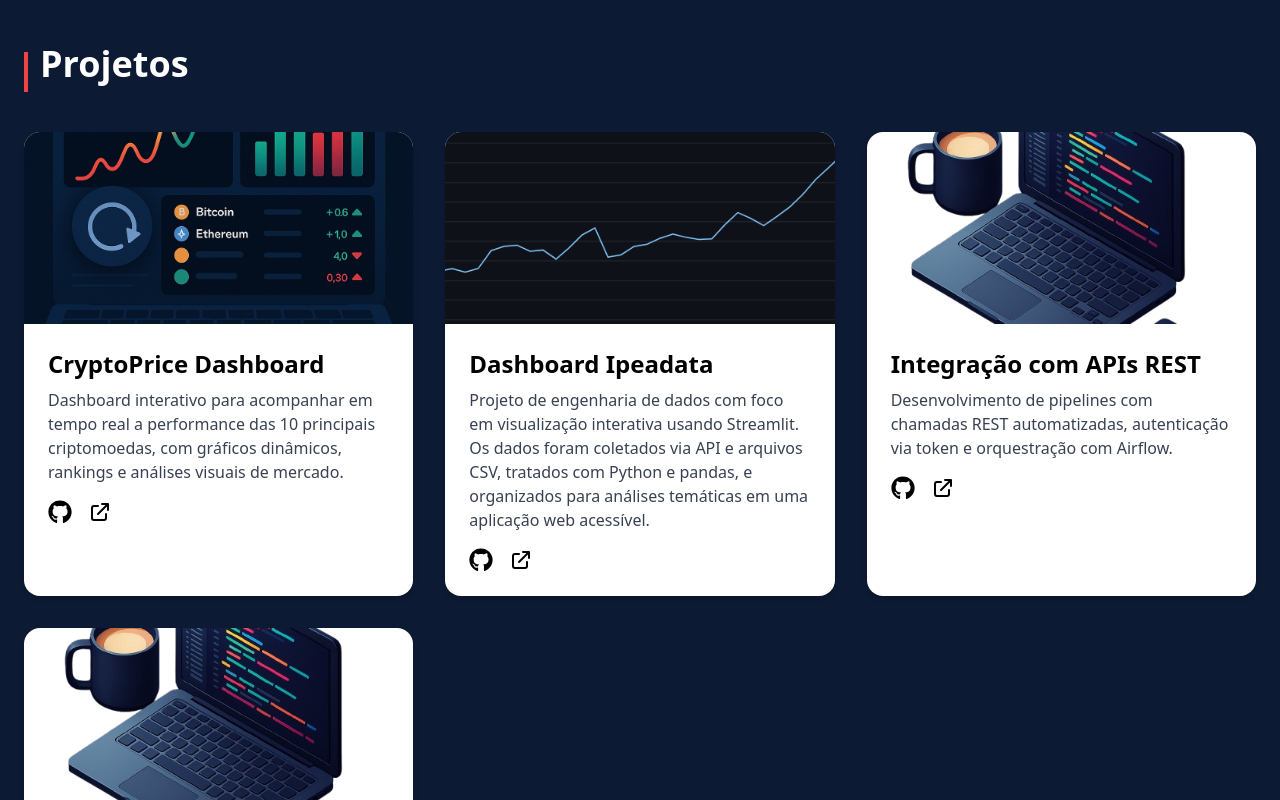
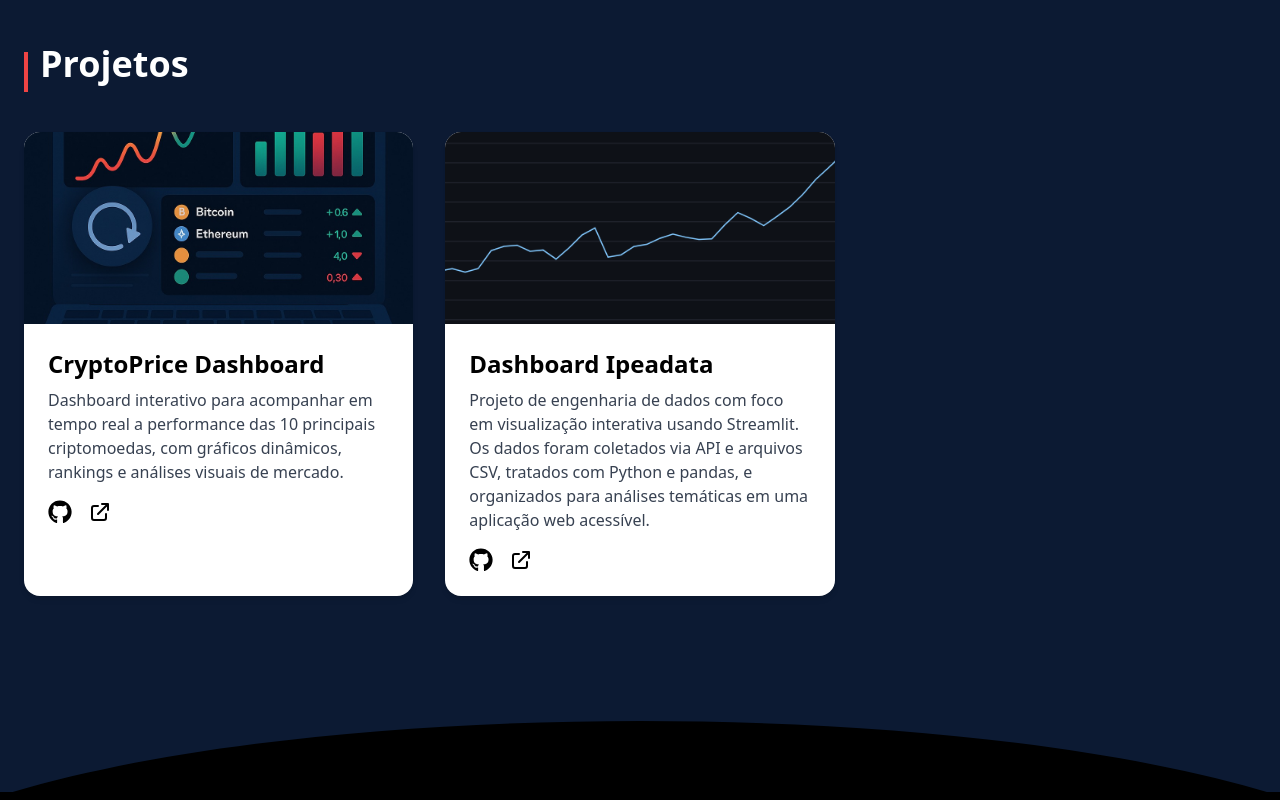
Before and after one commit to Jonasksa/Portfolio, a React (Vite) app in the folder portfolio_site/: page / in a window 1280 px wide. Shown: the part 1080-1880 px from the top of the page. Built offline with nearby package versions, Linux system fonts and the light colour scheme.

Commit message:
retirando projeto que não funciona.

```diff
--- a/portfolio_site/src/App.jsx
+++ b/portfolio_site/src/App.jsx
@@ -21,20 +21,20 @@ const projetos = [
     linkGit: 'https://github.com/JNA-System/IpeaData',
     linkSite: 'https://dashboardipeadata.streamlit.app/',
   },
-  {
-    imagem: '/Portfolio/images/projeto3.jpg',
-    titulo: 'Integração com APIs REST',
-    descricao: 'Desenvolvimento de pipelines com chamadas REST automatizadas, autenticação via token e orquestração com Airflow.',
-    linkGit: 'https://github.com/seuusuario/projeto3',
-    linkSite: 'https://seudominio.com/apis',
-  },
-  {
-    imagem: '/Portfolio/images/projeto3.jpg',
-    titulo: 'Integração com APIs REST',
-    descricao: 'Desenvolvimento de pipelines com chamadas REST automatizadas, autenticação via token e orquestração com Airflow.',
-    linkGit: 'https://github.com/seuusuario/projeto4',
-    linkSite: 'https://seudominio.com/api2',
-  },
+  // {
+  //   imagem: '/Portfolio/images/projeto3.jpg',
+  //   titulo: 'Em Breve',
+  //   descricao: 'Em Breve',
+  //   linkGit: 'https://github.com/seuusuario/projeto3',
+  //   linkSite: 'https://seudominio.com/apis',
+  // },
+  // {
+  //   imagem: '/Portfolio/images/projeto3.jpg',
+  //   titulo: 'Em Breve',
+  //   descricao: 'Em Breve',
+  //   linkGit: 'https://github.com/seuusuario/projeto4',
+  //   linkSite: 'https://seudominio.com/api2',
+  // },
 ];
 
 function Footer() {
```
